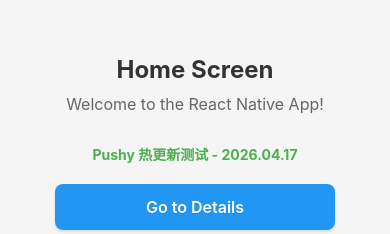
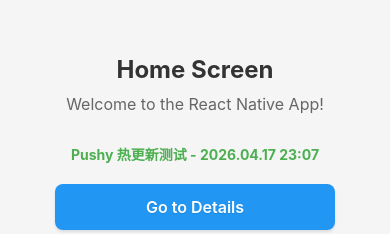
Before and after one commit to zyd806094224/RNHybrid, a React Native app: screen /Home in a window 390 px wide. Shown: the part 168-402 px from the top of the page. Built offline with nearby package versions, Linux system fonts and the light colour scheme; what react-native-update would draw is missing.

Commit message:
热更新测试、过时api修复

```diff
--- a/App.js
+++ b/App.js
@@ -11,7 +11,7 @@
     SafeAreaView,
     StyleSheet
 } from 'react-native';
-import {Pushy, PushyProvider} from 'react-native-update';
+import {Pushy, UpdateProvider} from 'react-native-update';
 import AppNavigator from './src/navigation/AppNavigator';
 
 const pushy = new Pushy({
@@ -22,11 +22,11 @@
     const {param1} = props
     console.log('props', param1)
     return (
-        <PushyProvider client={pushy}>
+        <UpdateProvider client={pushy}>
             <SafeAreaView style={styles.container}>
                 <AppNavigator/>
             </SafeAreaView>
-        </PushyProvider>
+        </UpdateProvider>
     );
 };
 
--- a/src/screens/HomeScreen.js
+++ b/src/screens/HomeScreen.js
@@ -13,7 +13,7 @@
             <View style={styles.content}>
                 <Text style={styles.title}>Home Screen</Text>
                 <Text style={styles.description}>Welcome to the React Native App!</Text>
-                <Text style={styles.hotUpdateTag}>Pushy 热更新测试 - 2026.04.17</Text>
+                <Text style={styles.hotUpdateTag}>Pushy 热更新测试 - 2026.04.17 23:07</Text>
                 <View style={styles.buttonContainer}>
                     <CustomButton
                         title="Go to Details"
```
Also changed, not shown: 1 other file (tests, documents, lock files or other folders).
